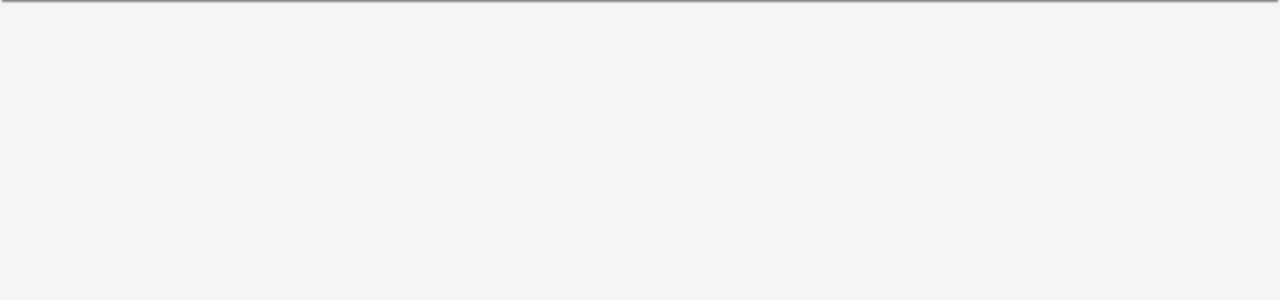
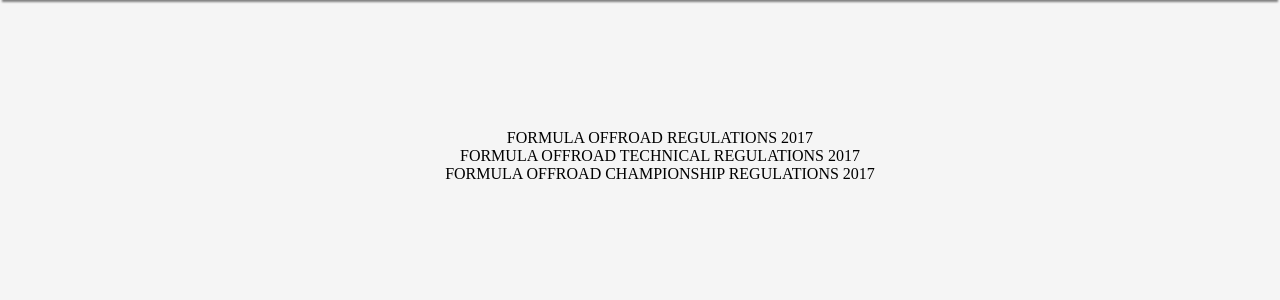
Before and after one commit to gudmunduro/VSH-hopverkefni, a PHP site: page /Reglur in a window 1280 px wide. Shown: the part 48-348 px from the top of the page. Run offline with PHP 8.4, Linux system fonts and the light colour scheme; some libraries are stand-ins or nearby versions.

Commit message:
byrjaði á reglum

```diff
--- a/WebSite/Reglur/index.html
+++ b/WebSite/Reglur/index.html
@@ -23,5 +23,10 @@
                 <li><a href="../Samband" id="menuOption4">Hafðu samband</a></li>
             </ul>
         </nav>
+        <ul class="rules">
+            <li>FORMULA OFFROAD REGULATIONS 2017</li>
+            <li>FORMULA OFFROAD TECHNICAL REGULATIONS 2017</li>
+            <li>FORMULA OFFROAD CHAMPIONSHIP REGULATIONS 2017</li>
+        </ul>
     </body>
 </html>
--- a/WebSite/include/style.css
+++ b/WebSite/include/style.css
@@ -191,7 +191,15 @@ tfoot tr:last-child td:last-child {
     border-bottom-right-radius: 9px;
 }
 
+.rules{
+	margin:auto;
+	margin-top: 14%;
+	text-align: center;
+}
 
+li{
+	list-style: none;
+}
 
 /*
     Titill á aðalsíðu
```
